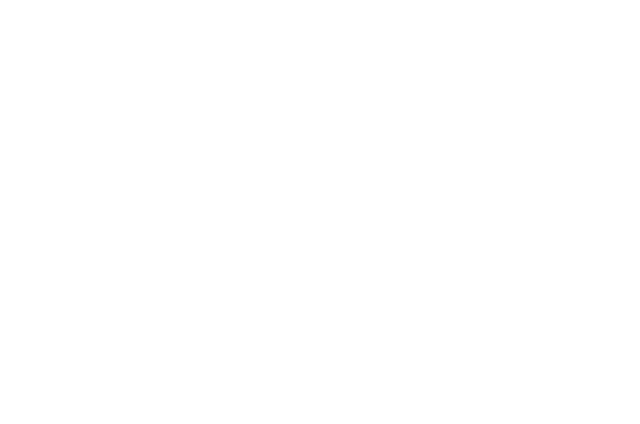
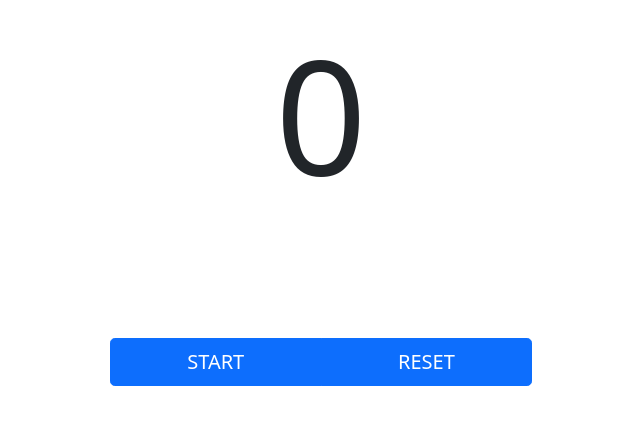
Before and after one commit to Enchanted-Millet/homework-nodejs, a React (Create React App) app in the folder reactjs/: page /timer in a window 1280 px wide. Before the commit this address had no page. Shown: the part 112-536 px from the top of the page, without its empty margins (319-959 px from the left). Built offline with nearby package versions, Linux system fonts and the light colour scheme.

Commit message:
upload U7 hw1

```diff
--- a/reactjs/src/App.js
+++ b/reactjs/src/App.js
@@ -5,13 +5,13 @@
 const U4 = React.lazy(() => import('./U4'))
 const U5 = React.lazy(() => import('./U5'))
 const U6 = React.lazy(() => import('./U6'))
-// const U7 = React.lazy(() => import('./U7'));
+const U7 = React.lazy(() => import('./U7'))
 
 export default class App extends Component {
     render() {
         return (
             <React.Suspense fallback={<div>Loading...</div>}>
-                <U5 />
+                <U7 />
             </React.Suspense>
         )
     }
--- /dev/null
+++ b/reactjs/src/U7/hw1/index.js
@@ -0,0 +1,72 @@
+import React from 'react'
+import styled from '@emotion/styled'
+import { useDispatch, useSelector } from 'react-redux'
+import { timerStart, timerStop, timerReset } from '../redux/actions/timer'
+
+const Container = styled.div`
+    margin: auto;
+    padding: 0;
+    width: 33%;
+    height: 500px;
+    position: relative;
+`
+
+const Display = styled.div`
+    width: 100%;
+    height: 450px;
+    display: flex;
+    justify-content: center;
+    align-items: center;
+    font-size: 1000%;
+`
+
+export default function Timer() {
+    const dispatch = useDispatch()
+    const { count, started } = useSelector(state => state.hw1)
+
+    const handleClick = React.useCallback(e => {
+        const { name } = e.target
+        if (name === 'start') {
+            dispatch(timerStart())
+        } else if (name === 'stop') {
+            dispatch(timerStop())
+        } else if (name === 'reset') {
+            dispatch(timerReset())
+        }
+    }, [])
+
+    return (
+        <Container>
+            <Display>{count}</Display>
+            <div className="btn-group" role="group" style={{ width: '100%' }}>
+                {started ? (
+                    <button
+                        name="stop"
+                        className="btn btn-primary btn-lg"
+                        type="button"
+                        onClick={handleClick}
+                    >
+                        STOP
+                    </button>
+                ) : (
+                    <button
+                        name="start"
+                        className="btn btn-primary btn-lg"
+                        type="button"
+                        onClick={handleClick}
+                    >
+                        START
+                    </button>
+                )}
+                <button
+                    name="reset"
+                    className="btn btn-primary btn-lg"
+                    type="button"
+                    onClick={handleClick}
+                >
+                    RESET
+                </button>
+            </div>
+        </Container>
+    )
+}
--- a/reactjs/src/U7/index.js
+++ b/reactjs/src/U7/index.js
@@ -1,11 +1,12 @@
-import React from 'react';
-import { Provider } from 'react-redux';
-import configureStore from './redux/store';
-import GithubPage from './hw4';
-import DataCombine from './hw5';
-import { BrowserRouter, Routes, Route, Link } from 'react-router-dom';
+import React from 'react'
+import { Provider } from 'react-redux'
+import { BrowserRouter, Routes, Route, Link } from 'react-router-dom'
+import configureStore from './redux/store'
+import GithubPage from './hw4'
+import DataCombine from './hw5'
+import Timer from './hw1'
 
-const store = configureStore();
+const store = configureStore()
 
 const Entry = () => {
     return (
@@ -16,9 +17,12 @@
             <li>
                 <Link to="/data-combine">data combine page</Link>
             </li>
+            <li>
+                <Link to="/timer">timer page</Link>
+            </li>
         </ul>
-    );
-};
+    )
+}
 
 const U7 = () => {
     return (
@@ -28,10 +32,11 @@
                     <Route exact path="/" element={<Entry />} />
                     <Route path="/github" element={<GithubPage />} />
                     <Route path="/data-combine" element={<DataCombine />} />
+                    <Route path="/timer" element={<Timer />} />
                 </Routes>
             </BrowserRouter>
         </Provider>
-    );
-};
+    )
+}
 
-export default U7;
+export default U7
--- /dev/null
+++ b/reactjs/src/U7/redux/actions/timer.js
@@ -0,0 +1,21 @@
+import { actionTypes } from '../reducers/timer'
+
+let intervalId
+
+export const timerStart = () => dispatch => {
+    dispatch({ type: actionTypes.SET_STARTED, payload: true })
+    intervalId = setInterval(
+        () => dispatch({ type: actionTypes.TIMER_START }),
+        1000
+    )
+}
+
+export const timerStop = () => dispatch => {
+    clearInterval(intervalId)
+    dispatch({ type: actionTypes.TIMER_STOP })
+}
+
+export const timerReset = () => dispatch => {
+    clearInterval(intervalId)
+    dispatch({ type: actionTypes.TIMER_RESET })
+}
--- a/reactjs/src/U7/redux/reducers/index.js
+++ b/reactjs/src/U7/redux/reducers/index.js
@@ -1,12 +1,14 @@
-import { combineReducers } from 'redux';
+import { combineReducers } from 'redux'
 
-import dataReducer from './data';
-import userReducer from './user';
+import dataReducer from './data'
+import userReducer from './user'
+import timerReducer from './timer'
 
 export default combineReducers({
+    hw1: timerReducer,
     hw4: userReducer,
     hw5: dataReducer
-});
+})
 
 /**
  * {hw4: [...], hw5: [...]}
--- /dev/null
+++ b/reactjs/src/U7/redux/reducers/timer.js
@@ -0,0 +1,42 @@
+const initialState = {
+    count: 0,
+    started: false
+}
+
+export const actionTypes = {
+    TIMER_START: 'TIMER_START',
+    TIMER_STOP: 'TIMER_STOP',
+    TIMER_RESET: 'TIMER_RESET',
+    SET_STARTED: 'SET_STARTED'
+}
+
+let intervalId
+
+export default function timerReducer(state = initialState, action) {
+    switch (action.type) {
+        case actionTypes.TIMER_START:
+            return {
+                count: state.count + 1,
+                started: true
+            }
+        case actionTypes.TIMER_STOP:
+            clearInterval(intervalId)
+            return {
+                ...state,
+                started: false
+            }
+        case actionTypes.TIMER_RESET:
+            clearInterval(intervalId)
+            return {
+                count: 0,
+                started: false
+            }
+        case actionTypes.SET_STARTED:
+            return {
+                ...state,
+                started: action.payload
+            }
+        default:
+            return state
+    }
+}
```
